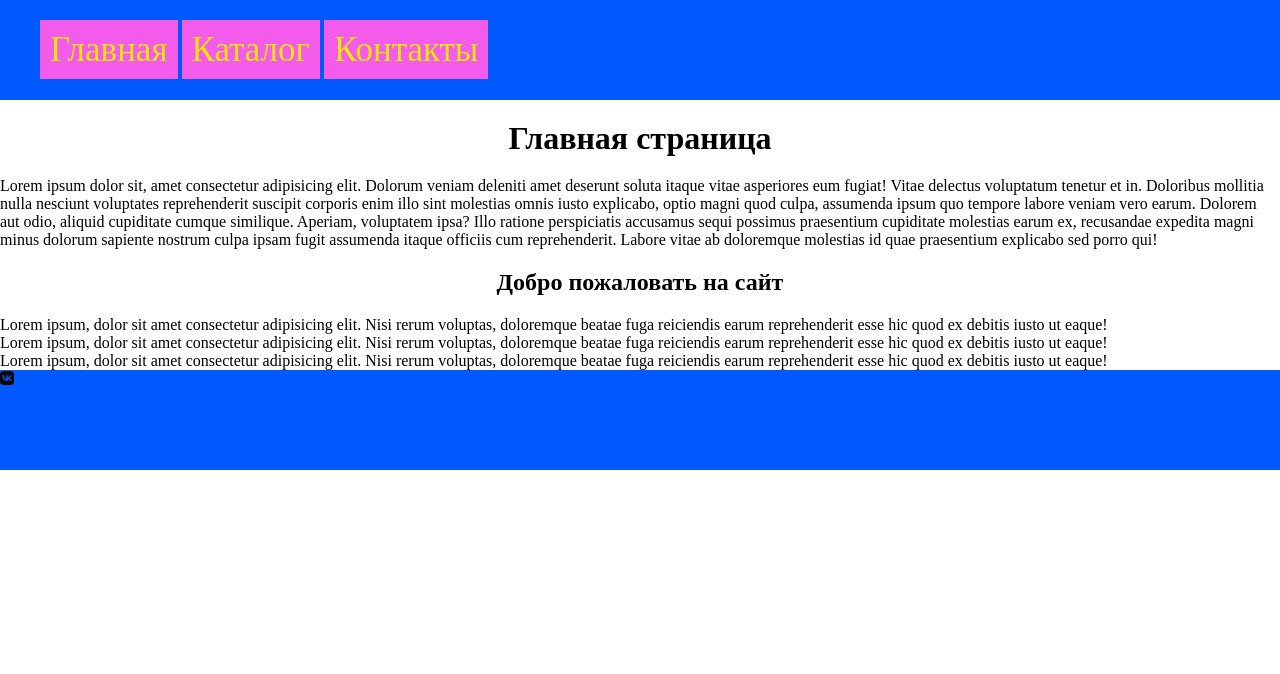
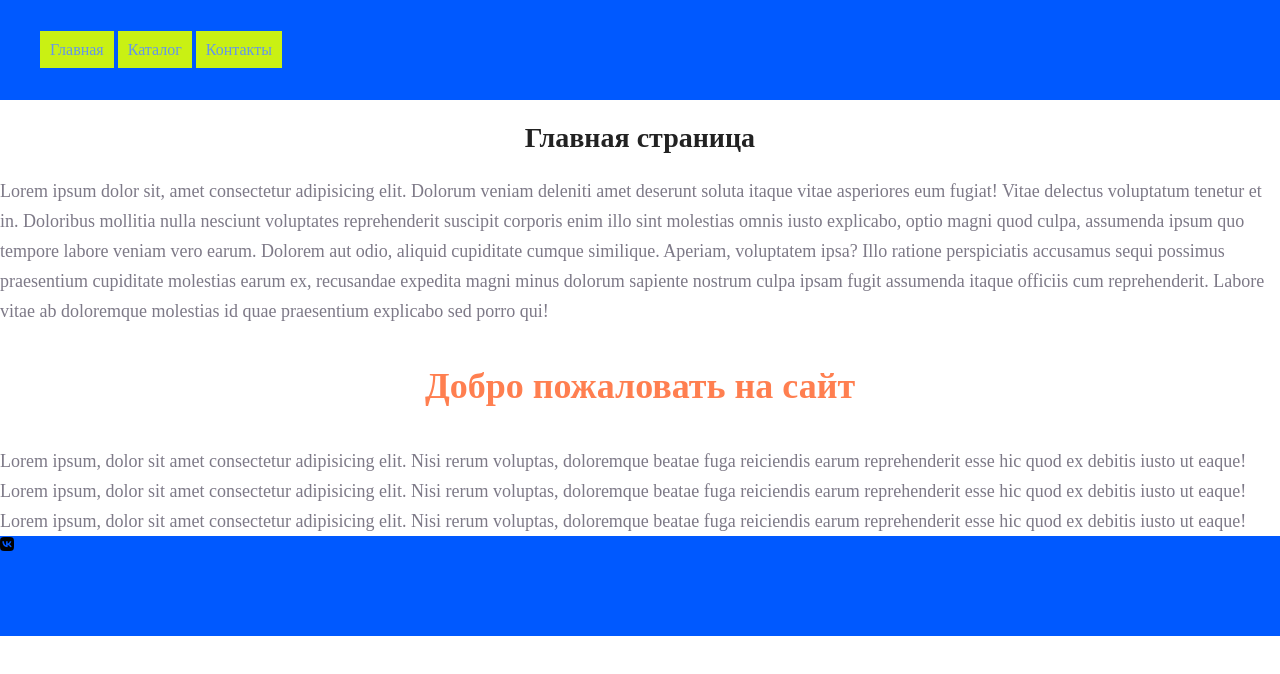
Before and after one commit to VladimirAndriyan/HTML_CSS_Seminar1_dz, a plain HTML site: page index.html in a window 1280 px wide. Drawn offline with Linux system fonts and the light colour scheme.

Commit message:
Add styles

```diff
--- a/index.html
+++ b/index.html
@@ -23,7 +23,8 @@
         <h1 class="heading">Главная страница</h1>
     </div>
 
-    <p>Lorem ipsum dolor sit, amet consectetur adipisicing elit. Dolorum veniam deleniti amet deserunt soluta itaque
+    <p class="text">Lorem ipsum dolor sit, amet consectetur adipisicing elit. Dolorum veniam deleniti amet deserunt
+        soluta itaque
         vitae asperiores eum fugiat! Vitae delectus voluptatum tenetur et in. Doloribus mollitia nulla nesciunt
         voluptates reprehenderit suscipit corporis enim illo sint molestias omnis iusto explicabo, optio magni quod
         culpa, assumenda ipsum quo tempore labore veniam vero earum. Dolorem aut odio, aliquid cupiditate cumque
@@ -33,14 +34,17 @@
 
     </p>
     <div>
-        <h2 class="heading">Добро пожаловать на сайт</h2>
+        <h2 class="heading_2">Добро пожаловать на сайт</h2>
     </div>
 
-    <p>Lorem ipsum, dolor sit amet consectetur adipisicing elit. Nisi rerum voluptas, doloremque beatae fuga reiciendis
+    <p class="text">Lorem ipsum, dolor sit amet consectetur adipisicing elit. Nisi rerum voluptas, doloremque beatae
+        fuga reiciendis
         earum reprehenderit esse hic quod ex debitis iusto ut eaque!</p>
-    <p>Lorem ipsum, dolor sit amet consectetur adipisicing elit. Nisi rerum voluptas, doloremque beatae fuga reiciendis
+    <p class="text">Lorem ipsum, dolor sit amet consectetur adipisicing elit. Nisi rerum voluptas, doloremque beatae
+        fuga reiciendis
         earum reprehenderit esse hic quod ex debitis iusto ut eaque!</p>
-    <p>Lorem ipsum, dolor sit amet consectetur adipisicing elit. Nisi rerum voluptas, doloremque beatae fuga reiciendis
+    <p class="text">Lorem ipsum, dolor sit amet consectetur adipisicing elit. Nisi rerum voluptas, doloremque beatae
+        fuga reiciendis
         earum reprehenderit esse hic quod ex debitis iusto ut eaque!</p>
     <footer class="footer">
         <div>
--- a/style.css
+++ b/style.css
@@ -17,6 +17,10 @@
     display: flex;
     justify-content: center;
     padding: 20px;
+    color: #222222;
+    font-size: 28px;
+    line-height: 36px;
+    font-weight: bold;
 }
 
 .container {
@@ -27,14 +31,14 @@
 
 .url_head {
     text-decoration: none;
-    font-size: 35px;
-    line-height: 40px;
-    color: rgb(243, 227, 9);
+    font-size: 16px;
+    line-height: 20px;
+    color: cornflowerblue;
     text-align: center;
     padding: 10px;
     width: 100px;
     height: 40px;
-    background-color: rgb(243, 92, 235)
+    background-color: rgb(201, 241, 19)
 }
 
 .url_head:hover {
@@ -69,3 +73,22 @@
     background: rgb(0, 89, 255);
     height: 100px;
 }
+
+.text {
+    font-style: normal;
+    font-weight: 300;
+    font-size: 18px;
+    line-height: 30px;
+    color: #7D7987
+}
+
+.heading_2 {
+    display: flex;
+    justify-content: center;
+    padding: 20px;
+    color: coral;
+    font-style: normal;
+    font-weight: 700;
+    font-size: 36px;
+    line-height: 80px;
+}
```
Also changed, not shown: catalog/catalog.html (+8 -7 lines).
